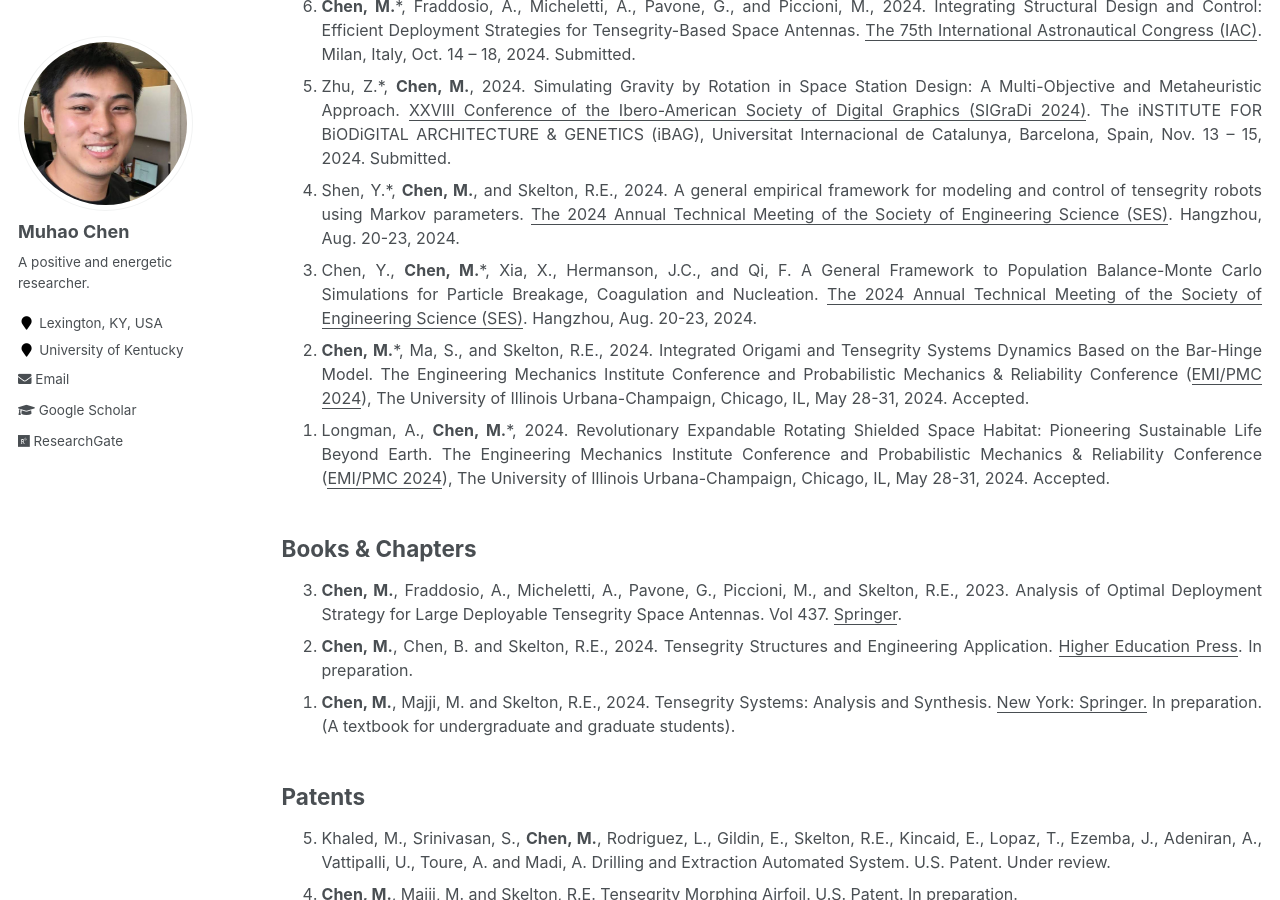
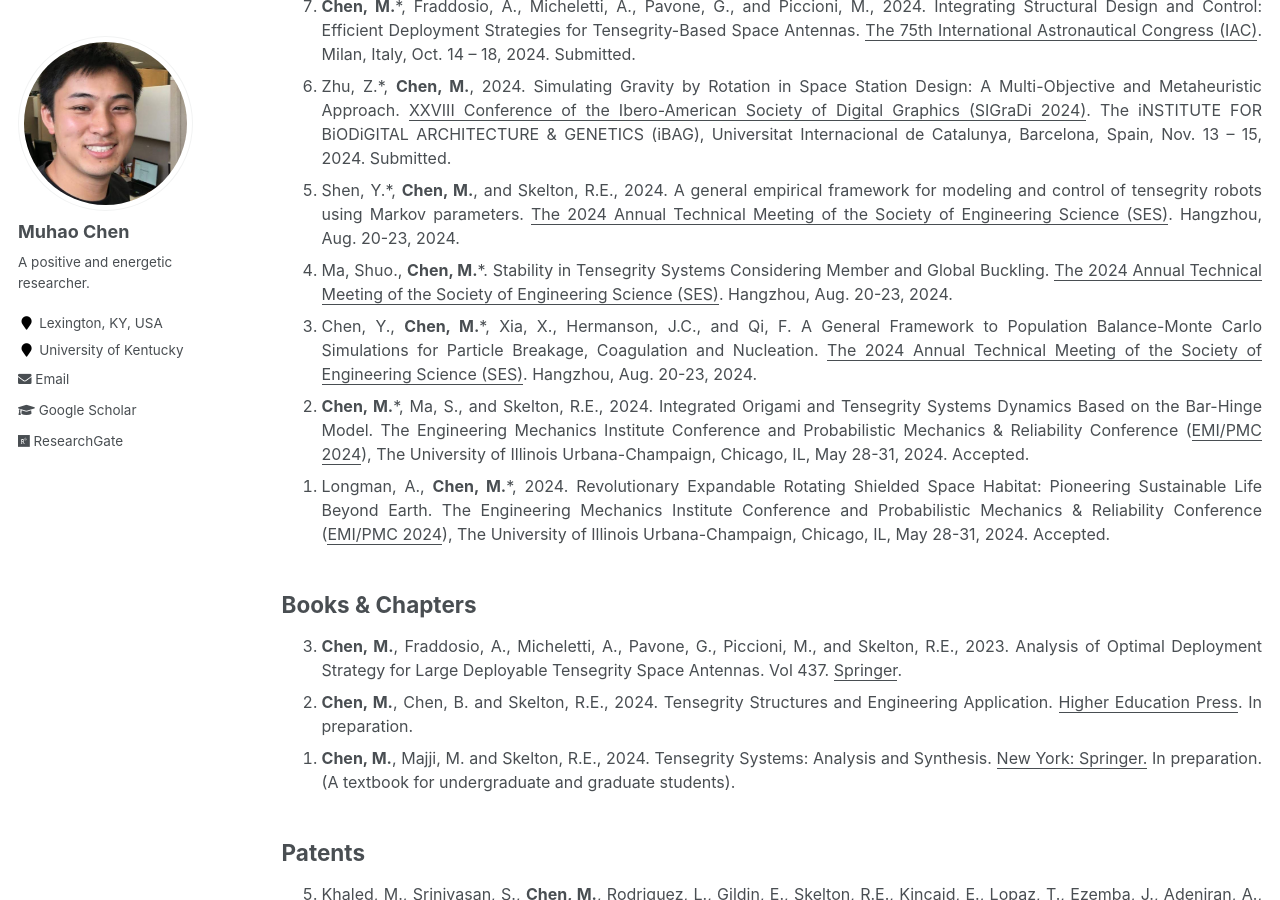
Before and after one commit to Muhao-Chen/muhao-chen.github.io, a Jekyll site: the page built from _pages/publication.md, in a window 1280 px wide and 900 px high, scrolled down 4284 px. Built offline with Jekyll 4.4.1, drawn with Linux system fonts in a browser that asks for light colours.

Commit message:
Update publication.md

```diff
--- a/_pages/publication.md
+++ b/_pages/publication.md
@@ -110,6 +110,7 @@ Conference with Abstracts:
 <li><strong>Chen, M.</strong>*, Fraddosio, A., Micheletti, A., Pavone, G., and Piccioni, M., 2024. Integrating Structural Design and Control: Efficient Deployment Strategies for Tensegrity-Based Space Antennas. <u>The 75th International Astronautical Congress (IAC)</u>. Milan, Italy, Oct. 14 – 18, 2024. Submitted. </li>
 <li>Zhu, Z.*, <strong>Chen, M.</strong>, 2024. Simulating Gravity by Rotation in Space Station Design: A Multi-Objective and Metaheuristic Approach. <u>XXVIII Conference of the Ibero-American Society of Digital Graphics (SIGraDi 2024)</u>. The iNSTITUTE FOR BiODiGITAL ARCHITECTURE & GENETICS (iBAG), Universitat Internacional de Catalunya, Barcelona, Spain, Nov. 13 – 15, 2024. Submitted. </li>
 <li> Shen, Y.*, <strong>Chen, M.</strong>, and Skelton, R.E., 2024. A general empirical framework for modeling and control of tensegrity robots using Markov parameters. <u>The 2024 Annual Technical Meeting of the Society of Engineering Science (SES)</u>. Hangzhou, Aug. 20-23, 2024.</li>
+<li> Ma, Shuo., <strong>Chen, M.</strong>*. Stability in Tensegrity Systems Considering Member and Global Buckling. <u>The 2024 Annual Technical Meeting of the Society of Engineering Science (SES)</u>. Hangzhou, Aug. 20-23, 2024.</li>
 <li> Chen, Y., <strong>Chen, M.</strong>*, Xia, X., Hermanson, J.C., and Qi, F. A General Framework to Population Balance-Monte Carlo Simulations for Particle Breakage, Coagulation and Nucleation. <u>The 2024 Annual Technical Meeting of the Society of Engineering Science (SES)</u>. Hangzhou, Aug. 20-23, 2024.</li>
 <li><strong>Chen, M.</strong>*, Ma, S., and Skelton, R.E., 2024. Integrated Origami and Tensegrity Systems Dynamics Based on the Bar-Hinge Model. The Engineering Mechanics Institute Conference and Probabilistic Mechanics & Reliability Conference (<u>EMI/PMC 2024</u>), The University of Illinois Urbana-Champaign, Chicago, IL, May 28-31, 2024. Accepted.</li>
 <li>Longman, A., <strong>Chen, M.</strong>*, 2024. Revolutionary Expandable Rotating Shielded Space Habitat: Pioneering Sustainable Life Beyond Earth. The Engineering Mechanics Institute Conference and Probabilistic Mechanics & Reliability Conference (<u>EMI/PMC 2024</u>), The University of Illinois Urbana-Champaign, Chicago, IL, May 28-31, 2024. Accepted.</li>
```
